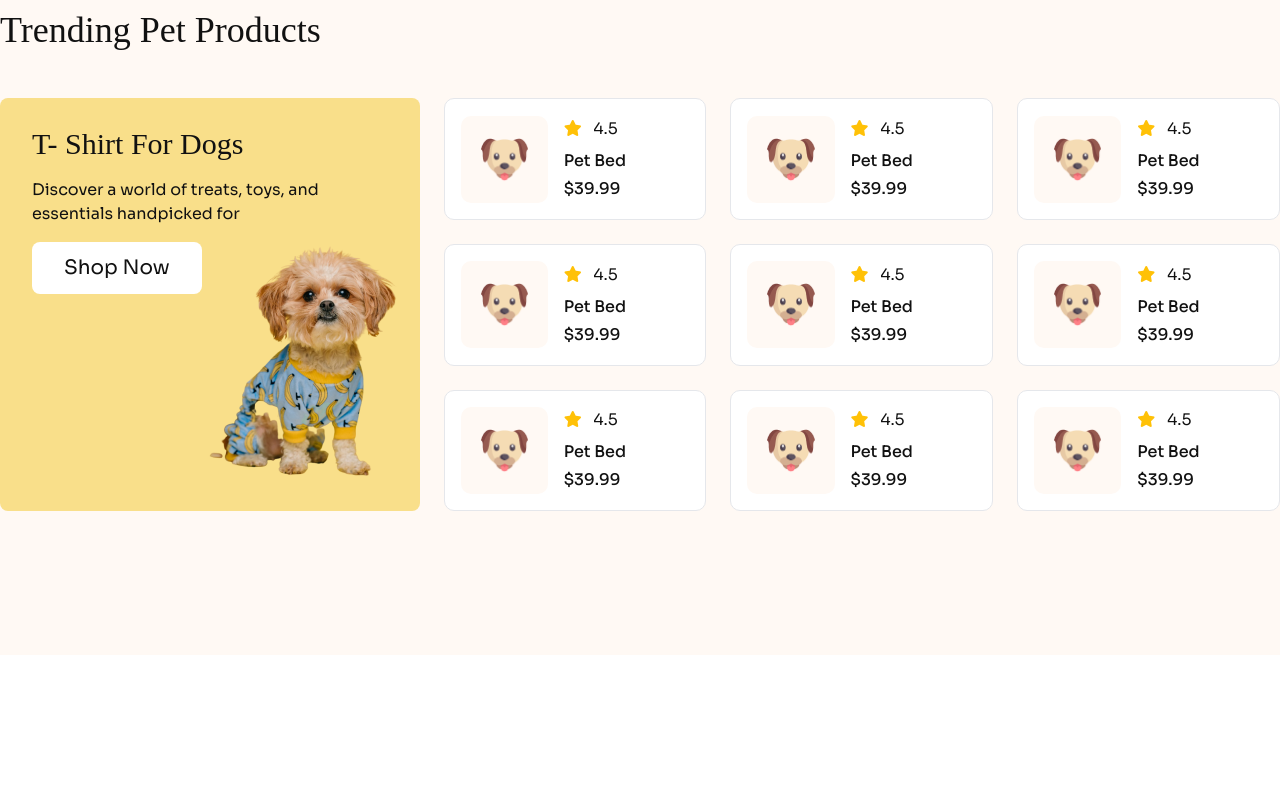
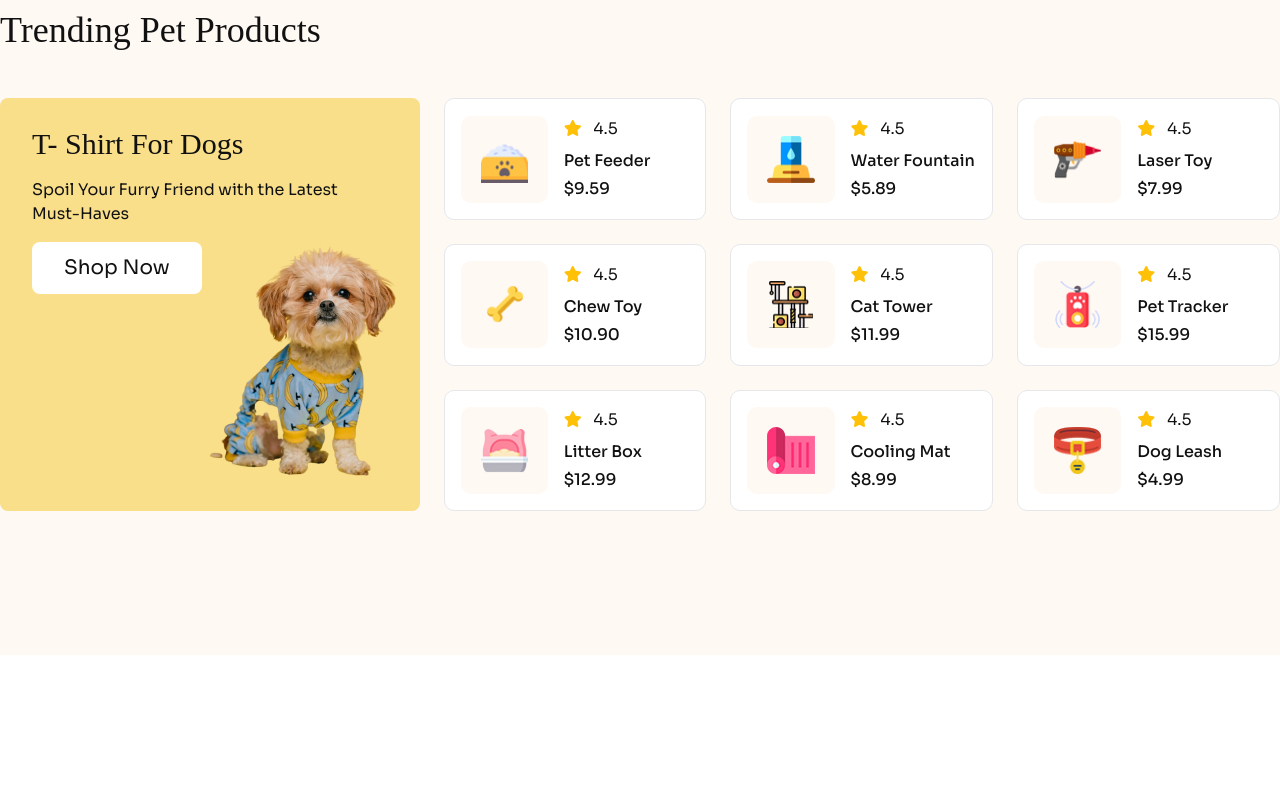
Before and after one commit to arifuddincoder/pha3-browse-for-pets, a plain HTML site: page index.html in a window 1280 px wide. Shown: the part 1640-2436 px from the top of the page. Drawn offline with nearby package versions, Linux system fonts and the light colour scheme; a web font is replaced by a local one.

Commit message:
added images for trendy products section

```diff
--- a/index.html
+++ b/index.html
@@ -114,7 +114,7 @@
                 </button>
             </div>
             <div class="flex justify-end -mt-24 lg:-mt-96 md:-mt-44">
-                <img src="assets/cat-big.png" alt="">
+                <img class="animate-pulse" src="assets/cat-big.png" alt="">
             </div>
         </section>
         <!-- browse by categories -->
@@ -173,7 +173,7 @@
                     <div class="px-6 rounded-lg lg:px-8 py-7 bg-cl-f9df8a basis-1/3">
                         <div class="relative z-10">
                             <h3 class="mb-4 text-2xl lg:text-3xl font-adlam-display">T- Shirt For Dogs</h3>
-                            <p class="mb-4">Discover a world of treats, toys, and essentials handpicked for</p>
+                            <p class="mb-4">Spoil Your Furry Friend with the Latest Must-Haves</p>
                             <button class="px-6 py-2 text-xl bg-white rounded-lg lg:px-8 lg:py-3 text-cl-111111 hover:bg-yellow-500">Shop Now</button>
                         </div>
                         <div class="flex justify-end -mt-32 -mr-10">
@@ -183,119 +183,119 @@
                     <div class="grid grid-cols-2 gap-3 lg:gap-6 lg:grid-cols-3 md:basis-2/3">
                         <div class="flex bg-white rounded-[10px] p-2 md:p-4 gap-2 md:gap-4 items-center border border-[rgba(17, 17, 17, 0.1)]">
                             <div class="flex items-center justify-center bg-cl-fff9f4 basis-2/5 rounded-[10px] md:p-5 p-2">
-                                <img src="assets/dog-cartoon.png" alt="">
+                                <img src="assets/trendy-products/pet-feeder.png" alt="">
                             </div>
                             <div class="md:basis-3/5">
                                 <div class="md:text-base text-[10px]">
                                     <i class="fa-solid fa-star text-[#FFC107] lg:mr-2"></i>
                                     4.5
                                 </div>
-                                <h4 class="mt-2 mb-1 font-medium md:text-base text-[12px]">Pet Bed</h4>
-                                <p class="font-medium text-[10px] md:text-base">$39.99</p>
+                                <h4 class="mt-2 mb-1 font-medium md:text-base text-[12px]">Pet Feeder</h4>
+                                <p class="font-medium text-[10px] md:text-base">$9.59</p>
                             </div>
                         </div>
                         <div class="flex bg-white rounded-[10px] p-2 md:p-4 gap-2 md:gap-4 items-center border border-[rgba(17, 17, 17, 0.1)]">
                             <div class="flex items-center justify-center bg-cl-fff9f4 basis-2/5 rounded-[10px] md:p-5 p-2">
-                                <img src="assets/dog-cartoon.png" alt="">
+                                <img src="assets/trendy-products/water-fountain.png" alt="">
                             </div>
                             <div class="md:basis-3/5">
                                 <div class="md:text-base text-[10px]">
                                     <i class="fa-solid fa-star text-[#FFC107] lg:mr-2"></i>
                                     4.5
                                 </div>
-                                <h4 class="mt-2 mb-1 font-medium md:text-base text-[12px]">Pet Bed</h4>
-                                <p class="font-medium text-[10px] md:text-base">$39.99</p>
+                                <h4 class="mt-2 mb-1 font-medium md:text-base text-[12px]">Water Fountain</h4>
+                                <p class="font-medium text-[10px] md:text-base">$5.89</p>
                             </div>
                         </div>
                         <div class="flex bg-white rounded-[10px] p-2 md:p-4 gap-2 md:gap-4 items-center border border-[rgba(17, 17, 17, 0.1)]">
                             <div class="flex items-center justify-center bg-cl-fff9f4 basis-2/5 rounded-[10px] md:p-5 p-2">
-                                <img src="assets/dog-cartoon.png" alt="">
+                                <img src="assets/trendy-products/laser-toy.png" alt="">
                             </div>
                             <div class="md:basis-3/5">
                                 <div class="md:text-base text-[10px]">
                                     <i class="fa-solid fa-star text-[#FFC107] lg:mr-2"></i>
                                     4.5
                                 </div>
-                                <h4 class="mt-2 mb-1 font-medium md:text-base text-[12px]">Pet Bed</h4>
-                                <p class="font-medium text-[10px] md:text-base">$39.99</p>
+                                <h4 class="mt-2 mb-1 font-medium md:text-base text-[12px]">Laser Toy</h4>
+                                <p class="font-medium text-[10px] md:text-base">$7.99</p>
                             </div>
                         </div>
                         <div class="flex bg-white rounded-[10px] p-2 md:p-4 gap-2 md:gap-4 items-center border border-[rgba(17, 17, 17, 0.1)]">
                             <div class="flex items-center justify-center bg-cl-fff9f4 basis-2/5 rounded-[10px] md:p-5 p-2">
-                                <img src="assets/dog-cartoon.png" alt="">
+                                <img src="assets/trendy-products/chew-toy.png" alt="">
                             </div>
                             <div class="md:basis-3/5">
                                 <div class="md:text-base text-[10px]">
                                     <i class="fa-solid fa-star text-[#FFC107] lg:mr-2"></i>
                                     4.5
                                 </div>
-                                <h4 class="mt-2 mb-1 font-medium md:text-base text-[12px]">Pet Bed</h4>
-                                <p class="font-medium text-[10px] md:text-base">$39.99</p>
+                                <h4 class="mt-2 mb-1 font-medium md:text-base text-[12px]">Chew Toy</h4>
+                                <p class="font-medium text-[10px] md:text-base">$10.90</p>
                             </div>
                         </div>
                         <div class="flex bg-white rounded-[10px] p-2 md:p-4 gap-2 md:gap-4 items-center border border-[rgba(17, 17, 17, 0.1)]">
                             <div class="flex items-center justify-center bg-cl-fff9f4 basis-2/5 rounded-[10px] md:p-5 p-2">
-                                <img src="assets/dog-cartoon.png" alt="">
+                                <img src="assets/trendy-products/cat-tower.png" alt="">
                             </div>
                             <div class="md:basis-3/5">
                                 <div class="md:text-base text-[10px]">
                                     <i class="fa-solid fa-star text-[#FFC107] lg:mr-2"></i>
                                     4.5
                                 </div>
-                                <h4 class="mt-2 mb-1 font-medium md:text-base text-[12px]">Pet Bed</h4>
-                                <p class="font-medium text-[10px] md:text-base">$39.99</p>
+                                <h4 class="mt-2 mb-1 font-medium md:text-base text-[12px]">Cat Tower</h4>
+                                <p class="font-medium text-[10px] md:text-base">$11.99</p>
                             </div>
                         </div>
                         <div class="flex bg-white rounded-[10px] p-2 md:p-4 gap-2 md:gap-4 items-center border border-[rgba(17, 17, 17, 0.1)]">
                             <div class="flex items-center justify-center bg-cl-fff9f4 basis-2/5 rounded-[10px] md:p-5 p-2">
-                                <img src="assets/dog-cartoon.png" alt="">
+                                <img src="assets/trendy-products/pet-tracker.png" alt="">
                             </div>
                             <div class="md:basis-3/5">
                                 <div class="md:text-base text-[10px]">
                                     <i class="fa-solid fa-star text-[#FFC107] lg:mr-2"></i>
                                     4.5
                                 </div>
-                                <h4 class="mt-2 mb-1 font-medium md:text-base text-[12px]">Pet Bed</h4>
-                                <p class="font-medium text-[10px] md:text-base">$39.99</p>
+                                <h4 class="mt-2 mb-1 font-medium md:text-base text-[12px]">Pet Tracker</h4>
+                                <p class="font-medium text-[10px] md:text-base">$15.99</p>
                             </div>
                         </div>
                         <div class="flex bg-white rounded-[10px] p-2 md:p-4 gap-2 md:gap-4 items-center border border-[rgba(17, 17, 17, 0.1)]">
                             <div class="flex items-center justify-center bg-cl-fff9f4 basis-2/5 rounded-[10px] md:p-5 p-2">
-                                <img src="assets/dog-cartoon.png" alt="">
+                                <img src="assets/trendy-products/litter-box.png" alt="">
                             </div>
                             <div class="md:basis-3/5">
                                 <div class="md:text-base text-[10px]">
                                     <i class="fa-solid fa-star text-[#FFC107] lg:mr-2"></i>
                                     4.5
                                 </div>
-                                <h4 class="mt-2 mb-1 font-medium md:text-base text-[12px]">Pet Bed</h4>
-                                <p class="font-medium text-[10px] md:text-base">$39.99</p>
+                                <h4 class="mt-2 mb-1 font-medium md:text-base text-[12px]">Litter Box</h4>
+                                <p class="font-medium text-[10px] md:text-base">$12.99</p>
                             </div>
                         </div>
                         <div class="flex bg-white rounded-[10px] p-2 md:p-4 gap-2 md:gap-4 items-center border border-[rgba(17, 17, 17, 0.1)]">
                             <div class="flex items-center justify-center bg-cl-fff9f4 basis-2/5 rounded-[10px] md:p-5 p-2">
-                                <img src="assets/dog-cartoon.png" alt="">
+                                <img src="assets/trendy-products/cooling-mat.png" alt="">
                             </div>
                             <div class="md:basis-3/5">
                                 <div class="md:text-base text-[10px]">
                                     <i class="fa-solid fa-star text-[#FFC107] lg:mr-2"></i>
                                     4.5
                                 </div>
-                                <h4 class="mt-2 mb-1 font-medium md:text-base text-[12px]">Pet Bed</h4>
-                                <p class="font-medium text-[10px] md:text-base">$39.99</p>
+                                <h4 class="mt-2 mb-1 font-medium md:text-base text-[12px]">Cooling Mat</h4>
+                                <p class="font-medium text-[10px] md:text-base">$8.99</p>
                             </div>
                         </div>
                         <div class="flex bg-white rounded-[10px] p-2 md:p-4 gap-2 md:gap-4 items-center border border-[rgba(17, 17, 17, 0.1)]">
                             <div class="flex items-center justify-center bg-cl-fff9f4 basis-2/5 rounded-[10px] md:p-5 p-2">
-                                <img src="assets/dog-cartoon.png" alt="">
+                                <img src="assets/trendy-products/dog-leash.png" alt="">
                             </div>
                             <div class="md:basis-3/5">
                                 <div class="md:text-base text-[10px]">
                                     <i class="fa-solid fa-star text-[#FFC107] lg:mr-2"></i>
                                     4.5
                                 </div>
-                                <h4 class="mt-2 mb-1 font-medium md:text-base text-[12px]">Pet Bed</h4>
-                                <p class="font-medium text-[10px] md:text-base">$39.99</p>
+                                <h4 class="mt-2 mb-1 font-medium md:text-base text-[12px]">Dog Leash</h4>
+                                <p class="font-medium text-[10px] md:text-base">$4.99</p>
                             </div>
                         </div>
                     </div>
@@ -335,14 +335,14 @@
             <p class="max-w-3xl mx-auto mb-6 text-center lg:pb-8 text-dark-3">Hear from our happy customers! See how our products bring joy to pets and their owners with real reviews and experiences.</p>
             <div>
                 <div class="w-full pb-10 text-center text-white rounded-lg carousel">
-                    <div id="slide1" class="relative w-full py-28 lg:pt-24 lg:pb-32 carousel-item bg-[linear-gradient(rgba(17,17,17,0.7),rgba(17,17,17,0)),url('assets/testimonial/testimonial-1-bg.jpg')] bg-cover bg-center rounded-lg">
+                    <div id="slide1" class="relative w-full py-28 lg:pt-24 lg:pb-32 carousel-item bg-[linear-gradient(rgba(17,17,17,0.7),rgba(17,17,17,0)),url('assets/testimonial/testimonial-2-bg.jpg')] bg-cover bg-center rounded-lg">
                         <div class="px-10 lg:px-32">
-                            <img class="p-1 mx-auto mb-6 bg-white rounded-full" src="assets/testimonial/emily-r.jpg" alt="">
-                            <h3 class="mb-1 text-2xl font-adlam-display">Emily R.</h3>
+                            <img class="p-1 mx-auto mb-6 bg-white rounded-full" src="assets/testimonial/james-t.jpg" alt="">
+                            <h3 class="mb-1 text-2xl font-adlam-display">James T.</h3>
                             <h5 class="mb-8">California</h5>
                             <p>
-                                Browse4Pets orthopedic bed transformed my senior Labrador’s life! The memory foam supports his joints, and the waterproof cover survived his accidental spills.
-                                He now sleeps soundly through the night, and I love how easy it is to wash. Best purchase for his golden years!
+                                The interactive feather wand from Browse4Pets is a hit with my energetic Bengal cat! The rechargeable motor keeps the feathers darting unpredictably, satisfying her
+                                hunting instincts. It’s sturdy enough to withstand her fierce pounces, and the free toy refills are a sweet bonus!
                             </p>
                         </div>
                         <div class="absolute flex justify-between transform -translate-y-1/2 left-5 right-5 top-1/2">
@@ -354,14 +354,14 @@
                             </a>
                         </div>
                     </div>
-                    <div id="slide2" class="relative w-full py-28 lg:pt-24 lg:pb-32 carousel-item bg-[linear-gradient(rgba(17,17,17,0.7),rgba(17,17,17,0)),url('assets/testimonial/testimonial-2-bg.jpg')] bg-cover bg-center rounded-lg">
+                    <div id="slide2" class="relative w-full py-28 lg:pt-24 lg:pb-32 carousel-item bg-[linear-gradient(rgba(17,17,17,0.7),rgba(17,17,17,0)),url('assets/testimonial/testimonial-1-bg.jpg')] bg-cover bg-center rounded-lg">
                         <div class="px-10 lg:px-32">
-                            <img class="p-1 mx-auto mb-6 bg-white rounded-full" src="assets/testimonial/james-t.jpg" alt="">
-                            <h3 class="mb-1 text-2xl font-adlam-display">James T.</h3>
+                            <img class="p-1 mx-auto mb-6 bg-white rounded-full" src="assets/testimonial/emily-r.jpg" alt="">
+                            <h3 class="mb-1 text-2xl font-adlam-display">Emily R.</h3>
                             <h5 class="mb-8">California</h5>
                             <p>
-                                The interactive feather wand from Browse4Pets is a hit with my energetic Bengal cat! The rechargeable motor keeps the feathers darting unpredictably, satisfying her
-                                hunting instincts. It’s sturdy enough to withstand her fierce pounces, and the free toy refills are a sweet bonus!
+                                Browse4Pets orthopedic bed transformed my senior Labrador’s life! The memory foam supports his joints, and the waterproof cover survived his accidental spills.
+                                He now sleeps soundly through the night, and I love how easy it is to wash. Best purchase for his golden years!
                             </p>
                         </div>
                         <div class="absolute flex justify-between transform -translate-y-1/2 left-5 right-5 top-1/2">
```
Also changed, not shown: backup.html (deleted, +0 -18 lines), assets/trendy-products/cat-tower.png (added), assets/trendy-products/chew-toy.png (added), assets/trendy-products/cooling-mat.png (added), assets/trendy-products/dog-leash.png (added), assets/trendy-products/laser-toy.png (added), assets/trendy-products/litter-box.png (added), assets/trendy-products/pet-feeder.png (added), assets/trendy-products/pet-tracker.png (added), assets/trendy-products/water-fountain.png (added), 2 other files.
